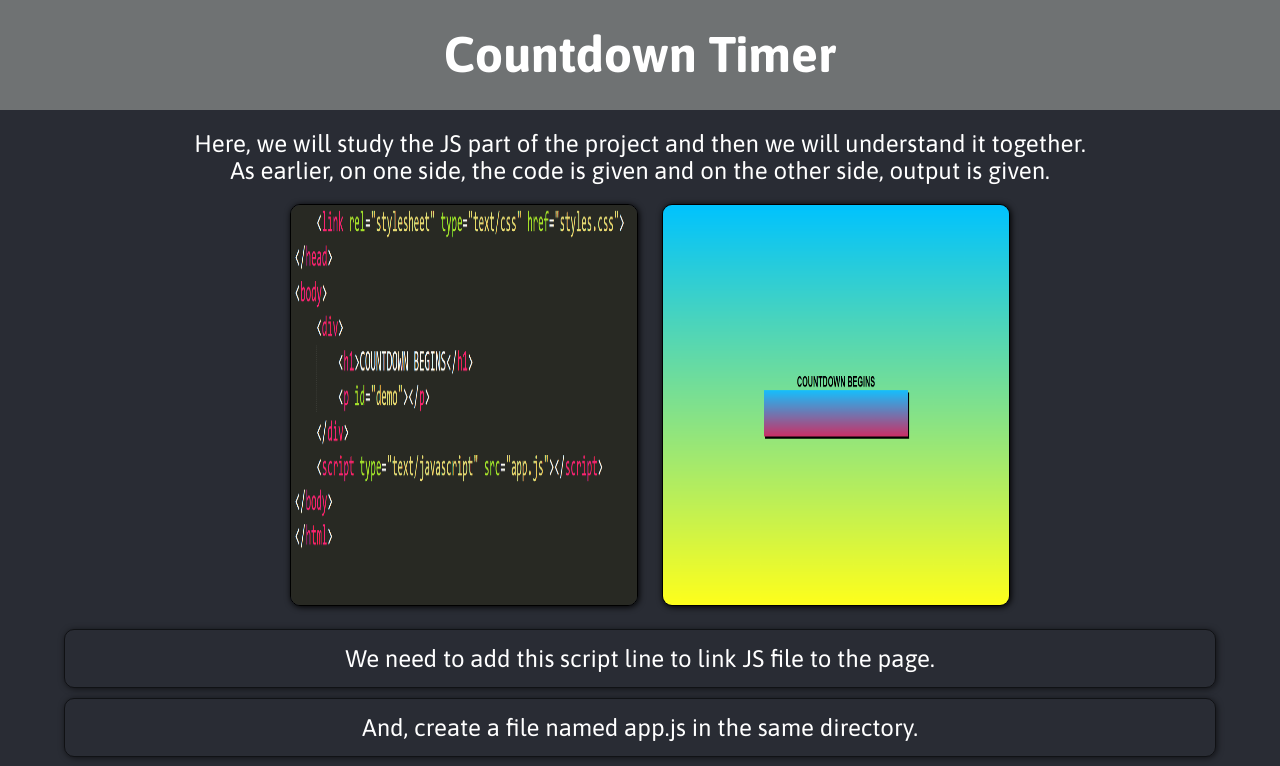
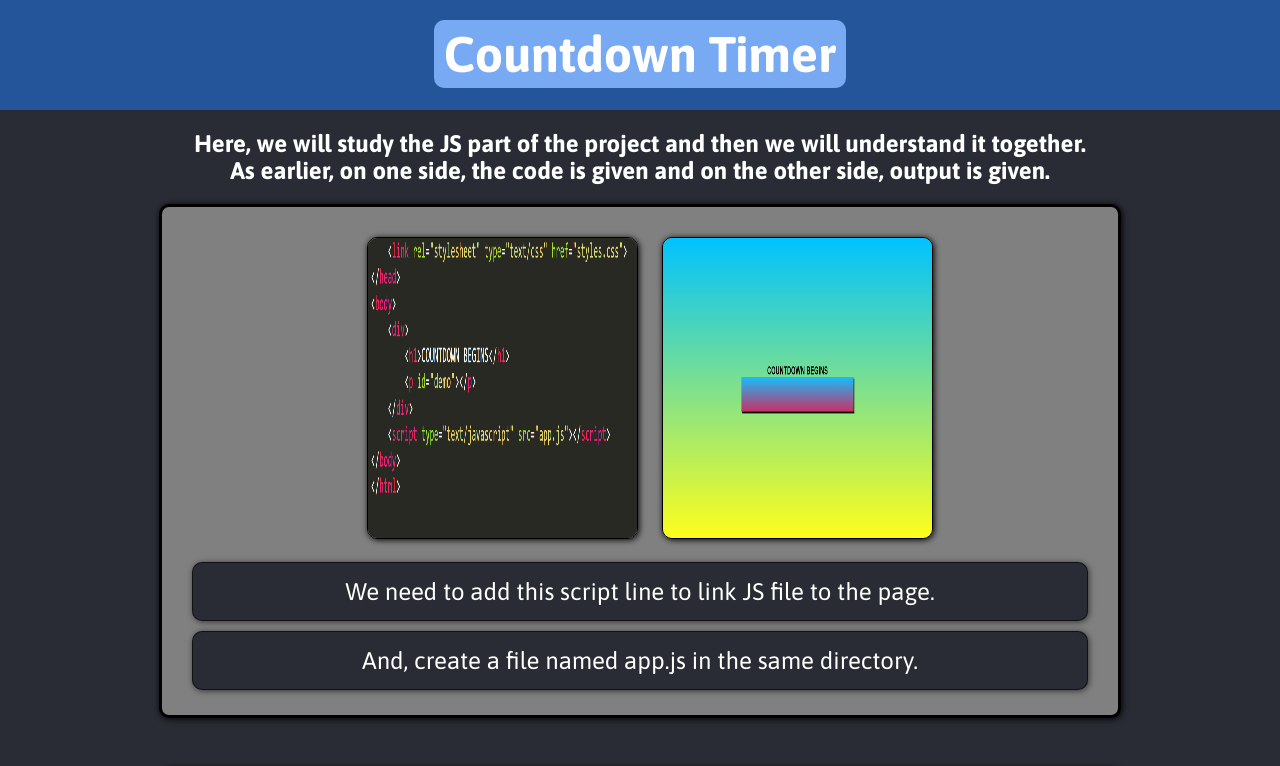
Before and after one commit to lucifer0987/learnCounter, a plain HTML site: page js/js_page.html in a window 1280 px wide. Shown: the top 766 px of the page. Drawn offline with Linux system fonts and the light colour scheme.

Commit message:
made the ui look littel better

```diff
--- a/css/styles.css
+++ b/css/styles.css
@@ -13,6 +13,7 @@ body{
 }
 
 .body-text{
+	font-weight: bold;
 	margin-top: 20px;
 	text-align: center;
 	margin-bottom: 10px;
@@ -22,9 +23,9 @@ body{
 
 header{
 	height: 60px;
+	text-align: center;
 	padding: 25px;
-	text-align: center;
-	background-color: #6F7273;
+	background-color: #24559A;
 }
 
 .logo-heading{
@@ -35,18 +36,27 @@ header{
 	padding: 5px 10px;
 	border-radius: 10px;
 	transition: all 0.3s ease;
+	background-color: #77AAF3;
+	transition: all 0.7s ease;
 }
 
 .logo-heading:hover{
 	background-color: white;
-	color: grey;
+	color: #77AAF3;
 }
 
 .container .item{
-	margin: 20px;
-	width: 90%;
+	width: 70%;
 	margin: 0 auto;
-	margin-bottom: 40px;
+	padding-left: 30px;
+	padding-right: 30px;
+	padding-top: 30px;
+	padding-bottom: 15px;
+	border-radius: 10px;
+	border: 3px solid #000;
+	margin-bottom: 50px;
+	box-shadow: 1px 1px 6px #000;
+	background-color: grey;
 }
 
 .container .item .images {
@@ -55,11 +65,12 @@ header{
 
 .container .item .images img{
 	width: 30%;
-	height: 400px;
+	height: 300px;
 	border-radius: 10px;
 	margin-left: 20px;
 	border: solid 1px #000;
 	box-shadow: 1px 1px 6px #000;
+	transition: all 0.5s ease;
 }
 
 .container .item .images img:hover{
@@ -76,13 +87,6 @@ header{
 	text-align: center;
 }
 
-.container .image img{
-	height: 430px;
-	width: 75%;
-	margin-top: 20px;
-	border-radius: 10px;
-}
-
 .container .text p{
 	font-size: 24px;
 	margin-bottom: 10px;
@@ -90,7 +94,8 @@ header{
 	border: 1px solid rgba(0,0,0,0.6);
 	box-shadow: 1px 1px 6px rgba(0,0,0,0.6);
 	border-radius: 10px;
-	animation: all 0.3s ease;
+	transition: all 0.4s ease;
+	background-color: #292C34;
 }
 
 .container .text p:hover{
@@ -126,11 +131,14 @@ button{
 	border:none;
 	box-shadow: none;
 	outline: none;
-	transition: all 0.3s ease;
+	transition: 0.6s all ease;
 }
 
 button:hover{
-	background-color: #21C605;
+	height: 70px;
+	width: 280px;
+	background-color: #3BA12C;
 	color: white;
+	font-size: 30px;
 	box-shadow: 2px 2px 0px #19750A;
 }
--- a/html/styles.css
+++ b/html/styles.css
@@ -13,6 +13,7 @@ body{
 }
 
 .body-text{
+	font-weight: bold;
 	margin-top: 20px;
 	text-align: center;
 	margin-bottom: 10px;
@@ -22,9 +23,9 @@ body{
 
 header{
 	height: 60px;
+	text-align: center;
 	padding: 25px;
-	text-align: center;
-	background-color: #6F7273;
+	background-color: #24559A;
 }
 
 .logo-heading{
@@ -35,18 +36,27 @@ header{
 	padding: 5px 10px;
 	border-radius: 10px;
 	transition: all 0.3s ease;
+	background-color: #77AAF3;
+	transition: all 0.7s ease;
 }
 
 .logo-heading:hover{
 	background-color: white;
-	color: grey;
+	color: #77AAF3;
 }
 
 .container .item{
-	margin: 20px;
-	width: 90%;
+	width: 70%;
 	margin: 0 auto;
-	margin-bottom: 40px;
+	padding-left: 30px;
+	padding-right: 30px;
+	padding-top: 30px;
+	padding-bottom: 15px;
+	border-radius: 10px;
+	border: 3px solid #000;
+	margin-bottom: 50px;
+	box-shadow: 1px 1px 6px #000;
+	background-color: grey;
 }
 
 .container .item .images {
@@ -55,11 +65,12 @@ header{
 
 .container .item .images img{
 	width: 30%;
-	height: 400px;
+	height: 300px;
 	border-radius: 10px;
 	margin-left: 20px;
 	border: solid 1px #000;
 	box-shadow: 1px 1px 6px #000;
+	transition: all 0.5s ease;
 }
 
 .container .item .images img:hover{
@@ -76,13 +87,6 @@ header{
 	text-align: center;
 }
 
-.container .image img{
-	height: 430px;
-	width: 75%;
-	margin-top: 20px;
-	border-radius: 10px;
-}
-
 .container .text p{
 	font-size: 24px;
 	margin-bottom: 10px;
@@ -90,7 +94,8 @@ header{
 	border: 1px solid rgba(0,0,0,0.6);
 	box-shadow: 1px 1px 6px rgba(0,0,0,0.6);
 	border-radius: 10px;
-	animation: all 0.3s ease;
+	transition: all 0.4s ease;
+	background-color: #292C34;
 }
 
 .container .text p:hover{
@@ -127,11 +132,14 @@ button{
 	border:none;
 	box-shadow: none;
 	outline: none;
-	transition: all 0.3s ease;
+	transition: all 0.6s ease;
 }
 
 button:hover{
-	background-color: #45A5FA;
+	height: 70px;
+	width: 280px;
+	background-color: #3BA12C;
 	color: white;
+	font-size: 30px;
 	box-shadow: 2px 2px 0px #094F6B;
 }
--- a/js/styles.css
+++ b/js/styles.css
@@ -13,6 +13,7 @@ body{
 }
 
 .body-text{
+	font-weight: bold;
 	margin-top: 20px;
 	text-align: center;
 	margin-bottom: 10px;
@@ -22,9 +23,9 @@ body{
 
 header{
 	height: 60px;
+	text-align: center;
 	padding: 25px;
-	text-align: center;
-	background-color: #6F7273;
+	background-color: #24559A;
 }
 
 .logo-heading{
@@ -35,18 +36,27 @@ header{
 	padding: 5px 10px;
 	border-radius: 10px;
 	transition: all 0.3s ease;
+	background-color: #77AAF3;
+	transition: all 0.7s ease;
 }
 
 .logo-heading:hover{
 	background-color: white;
-	color: grey;
+	color: #77AAF3;
 }
 
 .container .item{
-	margin: 20px;
-	width: 90%;
+	width: 70%;
 	margin: 0 auto;
-	margin-bottom: 40px;
+	padding-left: 30px;
+	padding-right: 30px;
+	padding-top: 30px;
+	padding-bottom: 15px;
+	border-radius: 10px;
+	border: 3px solid #000;
+	margin-bottom: 50px;
+	box-shadow: 1px 1px 6px #000;
+	background-color: grey;
 }
 
 .container .item .images {
@@ -55,11 +65,12 @@ header{
 
 .container .item .images img{
 	width: 30%;
-	height: 400px;
+	height: 300px;
 	border-radius: 10px;
 	margin-left: 20px;
 	border: solid 1px #000;
 	box-shadow: 1px 1px 6px #000;
+	transition: all 0.5s ease;
 }
 
 .container .item .images img:hover{
@@ -76,13 +87,6 @@ header{
 	text-align: center;
 }
 
-.container .image img{
-	height: 430px;
-	width: 75%;
-	margin-top: 20px;
-	border-radius: 10px;
-}
-
 .container .text p{
 	font-size: 24px;
 	margin-bottom: 10px;
@@ -90,7 +94,8 @@ header{
 	border: 1px solid rgba(0,0,0,0.6);
 	box-shadow: 1px 1px 6px rgba(0,0,0,0.6);
 	border-radius: 10px;
-	animation: all 0.3s ease;
+	transition: all 0.4s ease;
+	background-color: #292C34;
 }
 
 .container .text p:hover{
@@ -127,12 +132,15 @@ button{
 	border:none;
 	box-shadow: none;
 	outline: none;
-	transition: all 0.3s ease;
+	transition: all 0.6s ease;
 }
 
 button:hover{
-	background-color: #21C605;
+	height: 70px;
+	width: 280px;
+	background-color: #3BA12C;
 	color: white;
+	font-size: 30px;
 	box-shadow: 2px 2px 0px #19750A;
 }
 
--- a/styles.css
+++ b/styles.css
@@ -16,7 +16,7 @@ header{
 	height: 60px;
 	text-align: center;
 	padding: 25px;
-	background-color: #6F7273;
+	background-color: #24559A;
 }
 
 .logo-heading{
@@ -27,16 +27,27 @@ header{
 	padding: 5px 10px;
 	border-radius: 10px;
 	transition: all 0.3s ease;
+	background-color: #77AAF3;
+	transition: all 0.7s ease;
 }
 
 .logo-heading:hover{
 	background-color: white;
-	color: grey;
+	color: #77AAF3;
 }
 
 .container-main{
 	margin: 0 auto;
 	width: 70%;
+	margin-top: 30px;
+	padding-left: 30px;
+	padding-right: 30px;
+	padding-bottom: 15px;
+	border-radius: 10px;
+	border: 3px solid #000;
+	margin-bottom: 50px;
+	box-shadow: 1px 1px 6px #000;
+	background-color: grey;
 }
 
 .container-main .image{
@@ -49,6 +60,7 @@ header{
 	width: 75%;
 	margin-top: 20px;
 	border-radius: 10px;
+	transition: all 0.6s ease;
 }
 
 .container-main .image img:hover{
@@ -62,10 +74,11 @@ header{
 	font-size: 24px;
 	margin-bottom: 10px;
 	padding: 15px;
+	background-color: #292C34;
 	border: 1px solid rgba(0,0,0,0.6);
 	box-shadow: 1px 1px 6px rgba(0,0,0,0.6);
 	border-radius: 10px;
-	animation: all 0.3s ease;
+	transition: all 0.6s ease;
 }
 
 .container-main .text p:hover{
@@ -96,8 +109,12 @@ button{
 }
 
 button:hover{
-	background-color: #ACBA06;
+	height: 70px;
+	width: 280px;
+	background-color: #3BA12C;
 	color: white;
+	font-size: 30px;
+	box-shadow: 2px 2px 0px #19750A;
 }
 
 .link{
```
